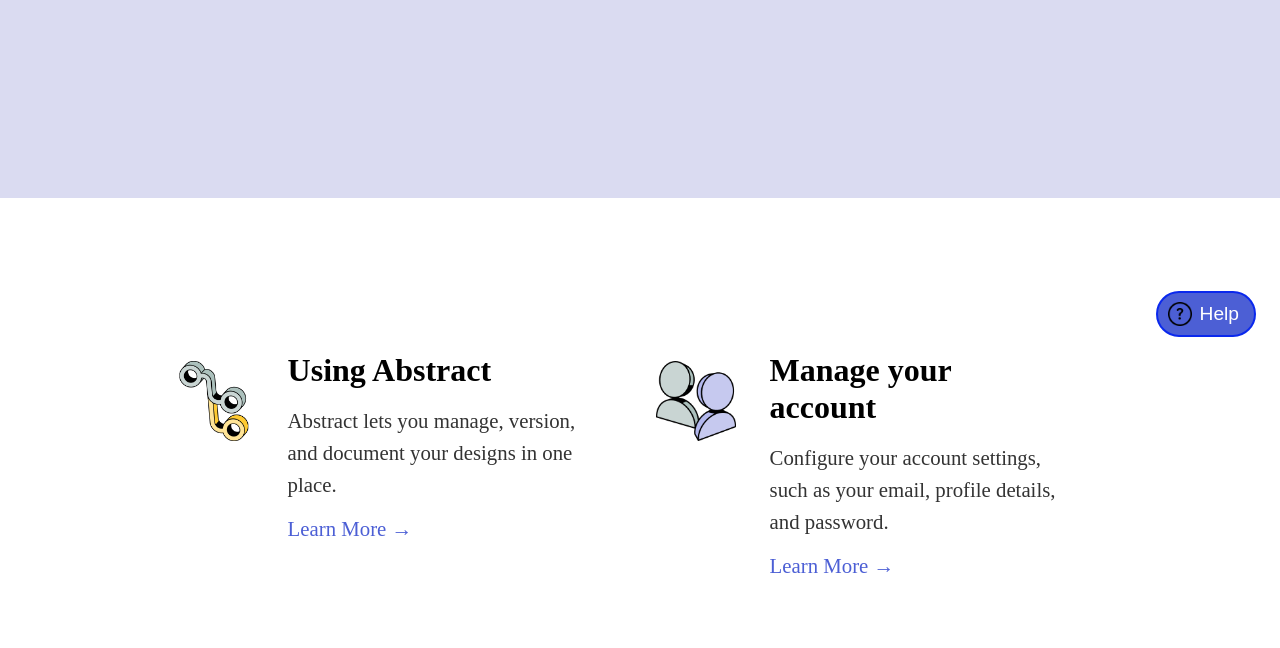
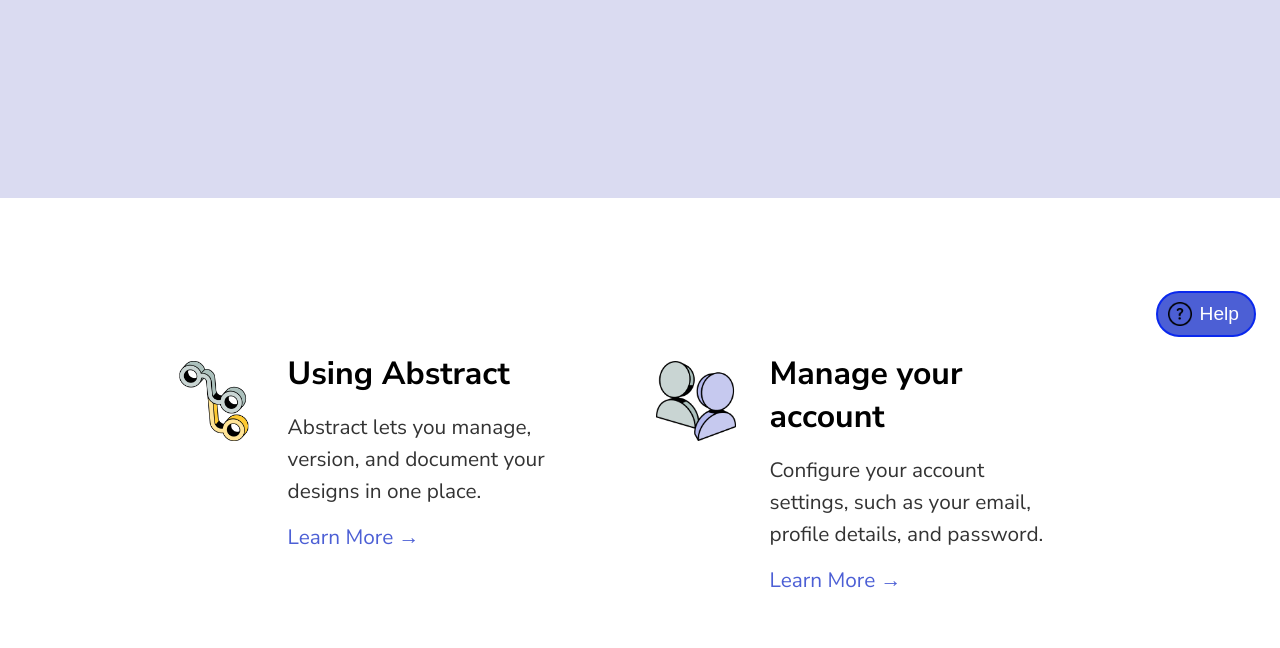
Before and after one commit to Sudhar2006/Helpcenter, a plain HTML site: page index.html in a window 1280 px wide. Shown: the part 442-1090 px from the top of the page. Drawn offline with Linux system fonts and the light colour scheme.

Commit message:
Update style.css

```diff
--- a/style.css
+++ b/style.css
@@ -1,3 +1,4 @@
+@import url('https://fonts.googleapis.com/css2?family=Nunito+Sans:opsz,wght@6..12,400;6..12,500;6..12,700&family=Roboto:wght@400;500;700&display=swap');
 *{
     padding:0%;
     margin: 0%;
@@ -5,6 +6,9 @@
 }
 html{
     overflow-x: hidden;
+}
+body{
+    font-family: 'Nunito Sans', sans-serif;
 }
 a{
     text-decoration: none;
```
